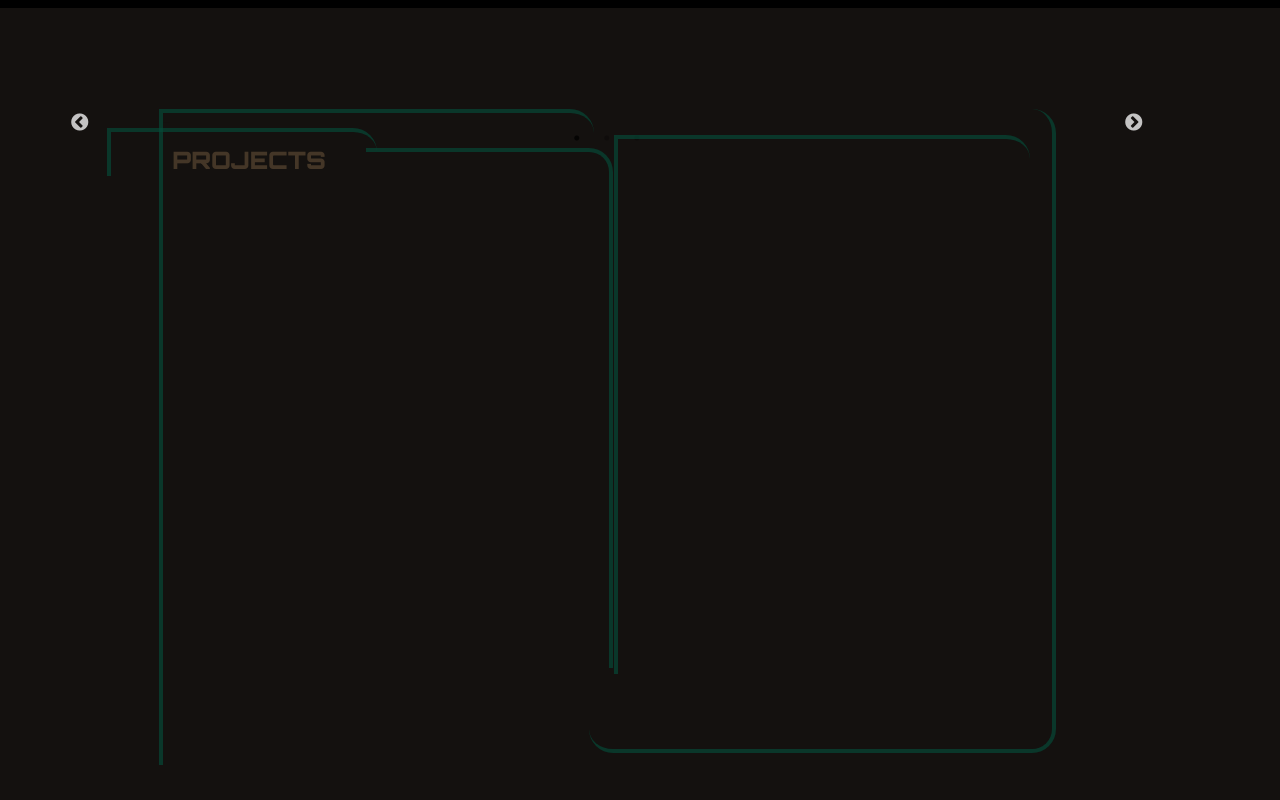
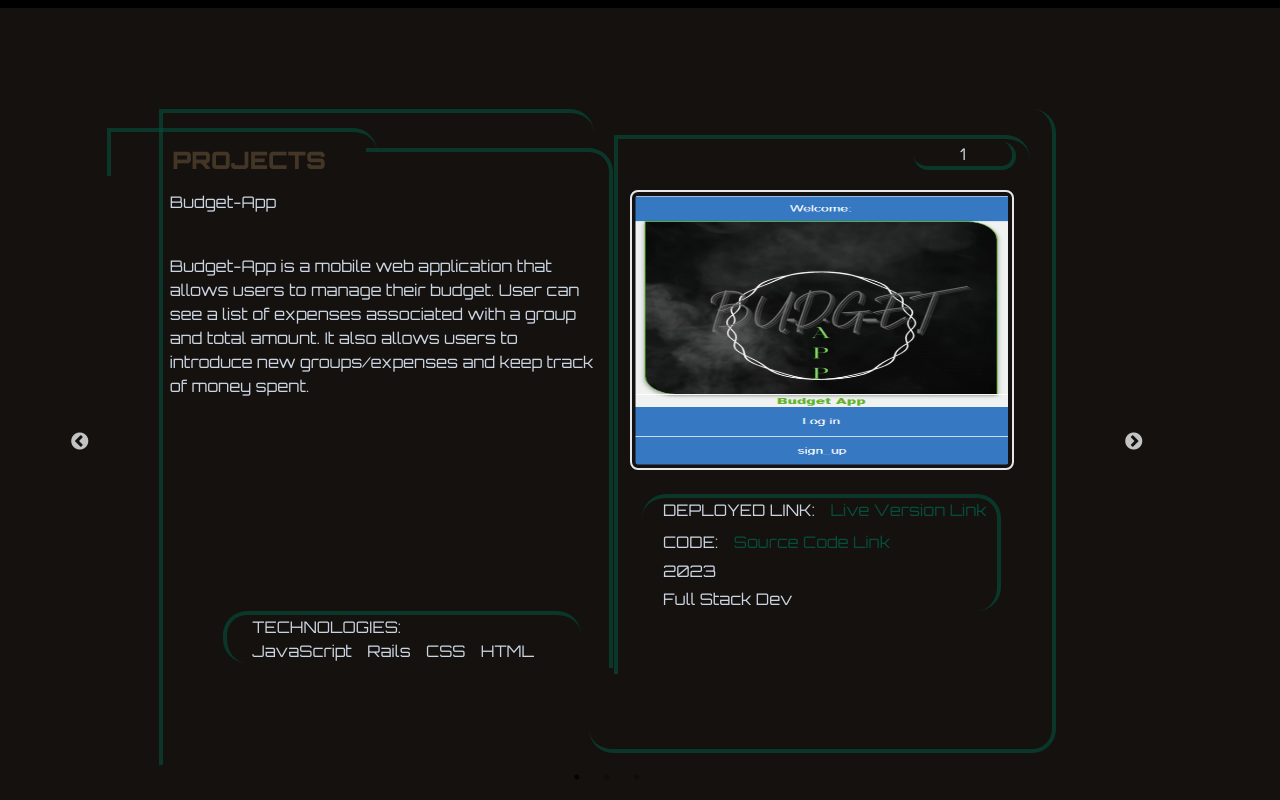
Before and after one commit to Kel-nana/kel_nana_portfolio, a React (Create React App) app: page / in a window 1280 px wide. Shown: the part 1440-2240 px from the top of the page. Built offline with nearby package versions, Linux system fonts and the light colour scheme.

Commit message:
Project structure and logic

```diff
--- a/src/components/work/project.js
+++ b/src/components/work/project.js
@@ -1,20 +1,15 @@
 /* eslint-disable react/no-array-index-key */
 import works from './workData';
-
+// back_round_color_home
 const projects = works.map((work) => (
-  <div key={work.name} className="w-[70vw] h-[80vh] absolute back_round_color_home rounded-3xl ml-[15%] text-slate-300">
-    <div className=" mb-[5px] back_round_color_home">
+  <div key={work.name} className="w-[70vw] h-[80vh]   rounded-3xl ml-[5%] text-slate-300">
+    <div className=" mb-[5px] ">
       <div>
-        <p className="ml-[87%] w-[10%] border-right rounded-3xl flex justify-center my-5">{work.id}</p>
+        <p className="ml-[75%] w-[10%] border-right rounded-3xl flex justify-center my-5">{work.id}</p>
         <div className="grid grid-cols-2 gap-2 w-[75vw] h-[38vh] ">
           <div className="ml-[5%]">
-            <div className="border_styles_right left_section rounded-tr-3xl ml-[23.5%] mt-[-4%]" />
-            <div className="border_styles right_section rounded-tr-3xl ml-[50.6%] mt-[-1%]" />
-            <div className="border_about_me_line mt-[-1.5%] h-[5px] w-[37%] absolute ">
-              <h2 className="absolute mt-[-16%] text-4xl font-black border_about_me rounded-tr-3xl pt-[0.7rem] pl-[1rem]">{work.title}</h2>
-            </div>
             <p>{work.name}</p>
-            <p className="mt-[5vh] w-[97%]">{work.description}</p>
+            <p className="mt-[5vh] pr-[1.2%] w-[97%]">{work.description}</p>
           </div>
           <div>
             <img
@@ -24,9 +19,9 @@ const projects = works.map((work) => (
               className="z-20  h-[35vh] w-[30vw] rounded-lg border-2  p-[3.5px]"
             />
           </div>
-          <div className="border_styles_image image_section rounded-br-3xl ml-[73.5%] mt-[12%]" />
+          <div className="border_styles_image image_section rounded-br-3xl ml-[77.2%] mt-[2.7%]" />
         </div>
-        <div className="ml-[55%]">
+        <div className="ml-[48.5%] links_container pl-[2%] rounded-3xl">
           <div className=" grid grid-row-2 gap-2">
             <a
               target="_blank"
@@ -53,11 +48,12 @@ const projects = works.map((work) => (
               </p>
             </a>
           </div>
-          <p className="mt-[1.4vh]">{work.date}</p>
-          <p className="mt-[1.4vh]">{work.stack}</p>
+          <p className="mt-[1.4%]">{work.date}</p>
+          <p className="mt-[1.4%]">{work.stack}</p>
         </div>
       </div>
-      <div className="ml-[1vw]">
+      <div className="ml-[6vw] tech_container pl-[1%] rounded-3xl">
+        <p className="ml-[1.2vw]">TECHNOLOGIES:</p>
         {work.technologies.map((tech, index) => <span className="ml-[1.2vw]" key={index}>{tech}</span>) }
       </div>
     </div>
```
